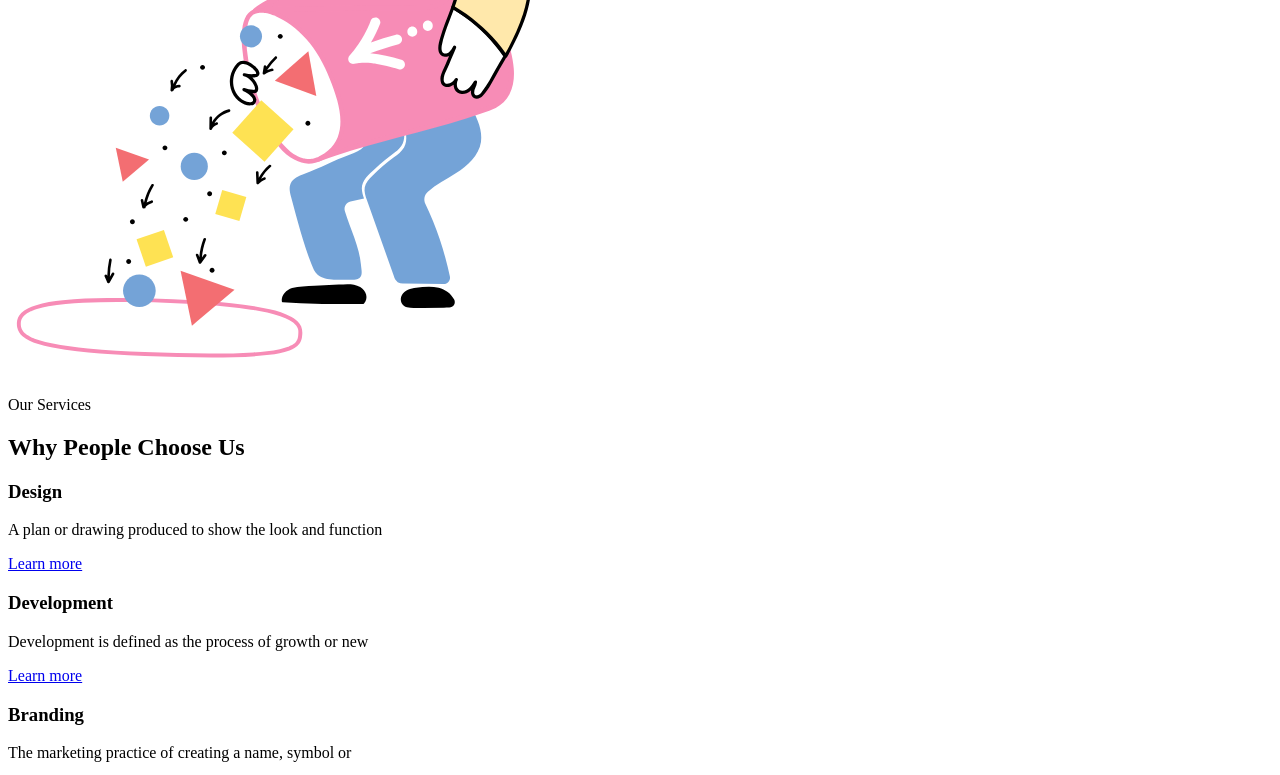
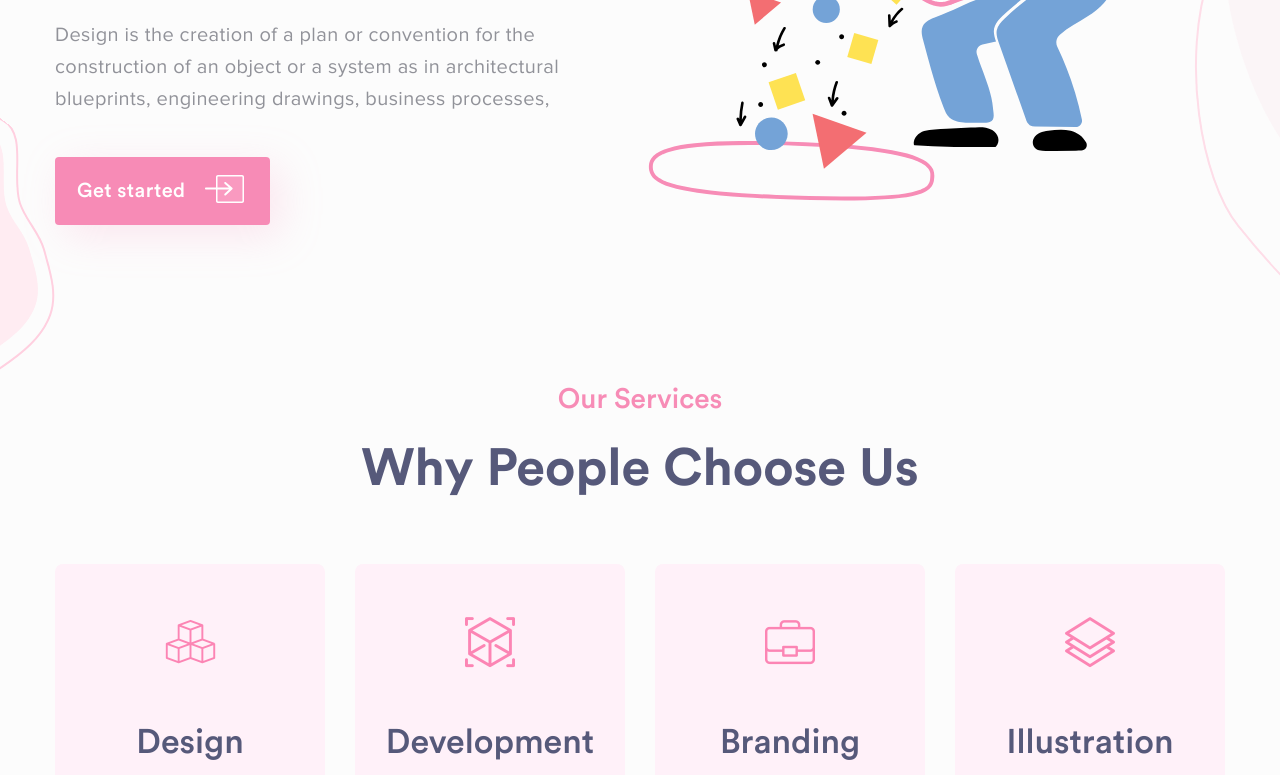
Before and after one commit to Vitiok2021/Mirage, a plain HTML site: page index.html in a window 1280 px wide. Shown: the part 441-1216 px from the top of the page. Drawn offline with Linux system fonts and the light colour scheme.

Commit message:
Update index.html

```diff
--- a/index.html
+++ b/index.html
@@ -6,7 +6,7 @@
 	<meta charset="UTF-8" />
 	<meta name="format-detection" content="telephone=no" />
 	<!-- <style>body{opacity: 0;}</style> -->
-	<link rel="stylesheet" type="text/html" href="css/style.min.css?_v=20230301075915" />
+	<link rel="stylesheet" href="css/style.min.css?_v=20230301075915" />
 
 	<!-- <meta name="robots" content="noindex, nofollow"> -->
 	<meta name="viewport" content="width=device-width, initial-scale=1.0" />
```
